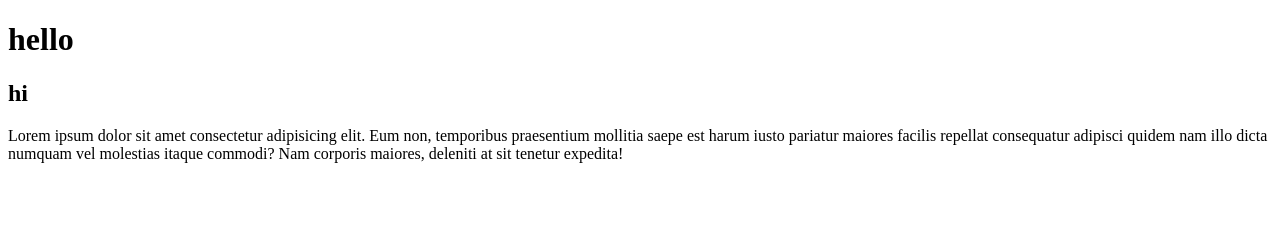
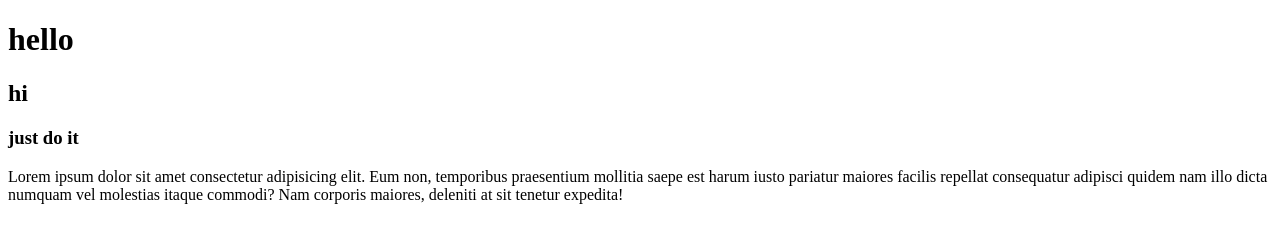
Before and after one commit to Oluwamayowa997/Newdemo, a plain HTML site: page index.html in a window 1280 px wide. Drawn offline with Linux system fonts and the light colour scheme.

Commit message:
added new h3 text

```diff
--- a/index.html
+++ b/index.html
@@ -10,6 +10,7 @@
     <div class="greet">
         <h1>hello</h1>
         <h2>hi</h2>
+        <h3>just do it</h3>
         <p>Lorem ipsum dolor sit amet consectetur adipisicing elit. Eum non, temporibus praesentium mollitia saepe est harum iusto pariatur maiores facilis repellat consequatur adipisci quidem nam illo dicta numquam vel molestias itaque commodi? Nam corporis maiores, deleniti at sit tenetur expedita!</p>
     </div>
 
```
